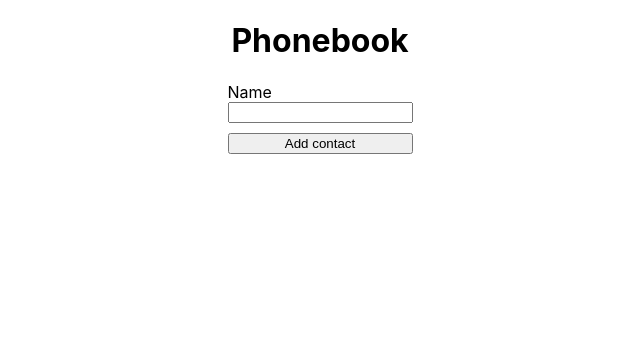
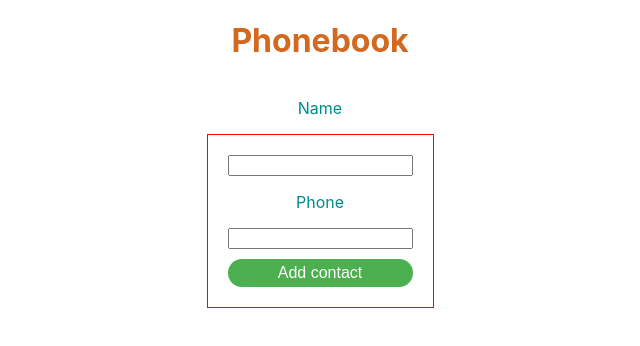
Before and after one commit to Viktor-Pozhydaiev/goit-react-hw-02-phonebook, a React (Create React App) app: page / in a window 1280 px wide. Shown: the top 346 px of the page, without its empty margins (320-960 px from the left). Built offline with nearby package versions, Linux system fonts and the light colour scheme.

Commit message:
add works files

```diff
--- a/package.json
+++ b/package.json
@@ -8,6 +8,7 @@
     "@testing-library/react": "^12.1.4",
     "@testing-library/user-event": "^13.5.0",
     "nanoid": "^4.0.0",
+    "notiflix": "^3.2.5",
     "react": "^18.1.0",
     "react-dom": "^18.1.0",
     "react-scripts": "5.0.1",
--- a/src/components/App.jsx
+++ b/src/components/App.jsx
@@ -4,28 +4,57 @@ import { ContactForm } from './Form/ContactForm';
 import { Filter } from './Filter/Filter';
 import { ContactList } from './ContactList/ContactList';
 import { Section } from './Section/Section';
+import Notiflix from 'notiflix';
 
 export class App extends React.Component {
   state = {
     contacts: [],
     filter: '',
-    name: '',
-    number: '',
   };
-  addUsers = contact => {
+  formSubmit = (name, number) => {
+    const { contacts } = this.state;
+    contacts.find(
+      contact => contact.name.toLocaleLowerCase() === name.toLocaleLowerCase()
+    )
+      ? Notiflix.Notify.failure(`${name} is already  in contacts.`)
+      : this.setState(prevState => ({
+          contacts: [...prevState.contacts, { id: nanoid(), name, number }],
+        }));
+  };
+  onSearch = event => {
+    this.setState({
+      filter: event.currentTarget.value,
+    });
+  };
+  deleteContact = contactId => {
     this.setState(prevState => ({
-      contacts: [...prevState.contacts, { id: nanoid(), contact }],
+      contacts: prevState.contacts.filter(contact => contact.id !== contactId),
     }));
   };
+  filterContacts = () => {
+    const { contacts, filter } = this.state;
+    const normalize = filter.toLowerCase();
+    const sortContacts = contacts.filter(({ name }) =>
+      name.toLowerCase().includes(normalize)
+    );
+    return sortContacts;
+  };
+
   render() {
-    const { contacts } = this.state;
+    const { contacts, filter } = this.state;
     return (
       <Section>
         <h1>Phonebook</h1>
-        <ContactForm onSubmit={this.addUsers} />
-        <Filter />
+        <ContactForm onSubmit={this.formSubmit} resetForm={this.resetForm} />
         {contacts.length > 0 && (
-          <ContactList contacts={contacts} title="Contacts" />
+          <Filter value={filter} onSearch={this.onSearch} />
+        )}
+        {contacts.length > 0 && (
+          <ContactList
+            contacts={this.filterContacts()}
+            onDelete={this.deleteContact}
+            title="Contacts"
+          />
         )}
       </Section>
     );
--- a/src/components/ContactList/Contact.jsx
+++ b/src/components/ContactList/Contact.jsx
@@ -1,3 +1,23 @@
-export const Contact = ({ contact: { contact } }) => {
-  return <li className="contact_item">{contact}</li>;
+import css from '../ContactList/Contact.module.css';
+import PropTypes from 'prop-types';
+
+export const Contact = ({ id, name, number, onDelete }) => {
+  return (
+    <li className={css.contact_item}>
+      {name}: {number}
+      <button
+        className={css.contact_btn}
+        onClick={() => onDelete(id)}
+        type="button"
+      >
+        Delete
+      </button>
+    </li>
+  );
 };
+Contact.propTypes = {
+  id: PropTypes.string.isRequired,
+  name: PropTypes.string.isRequired,
+  number: PropTypes.string.isRequired,
+  onDelete: PropTypes.func.isRequired,
+};
--- /dev/null
+++ b/src/components/ContactList/Contact.module.css
@@ -0,0 +1,11 @@
+.contacts_list {
+  display: flex;
+  flex-direction: column;
+  align-items: center;
+}
+.contact_item {
+  margin: 10px;
+}
+.contact_btn {
+  margin-left: 10px;
+}
--- a/src/components/ContactList/ContactList.jsx
+++ b/src/components/ContactList/ContactList.jsx
@@ -1,12 +1,31 @@
 import { Contact } from './Contact';
+import css from '../ContactList/Contact.module.css';
+import PropTypes from 'prop-types';
 
-export const ContactList = ({ contacts, title }) => {
+export const ContactList = ({ contacts, title, onDelete }) => {
   return (
-    <ul>
+    <ul className={css.contacts_list}>
       <h2>{title}</h2>
-      {contacts.map(contact => (
-        <Contact key={contact.id} contact={contact} />
+      {contacts.map(({ id, name, number }) => (
+        <Contact
+          key={id}
+          id={id}
+          onDelete={onDelete}
+          name={name}
+          number={number}
+        />
       ))}
     </ul>
   );
 };
+ContactList.propTypes = {
+  title: PropTypes.string.isRequired,
+  onDelete: PropTypes.func.isRequired,
+  contacts: PropTypes.arrayOf(
+    PropTypes.exact({
+      id: PropTypes.string.isRequired,
+      name: PropTypes.string.isRequired,
+      number: PropTypes.string.isRequired,
+    })
+  ),
+};
--- a/src/components/Filter/Filter.jsx
+++ b/src/components/Filter/Filter.jsx
@@ -1 +1,14 @@
-export const Filter = () => {};
+import PropTypes from 'prop-types';
+
+export const Filter = ({ value, onSearch }) => {
+  return (
+    <label>
+      <p>Find contacts by name</p>
+      <input type="text" value={value} onChange={onSearch} />
+    </label>
+  );
+};
+Filter.propTypes = {
+  value: PropTypes.string.isRequired,
+  onSearch: PropTypes.func.isRequired,
+};
--- a/src/components/Form/ContactForm.jsx
+++ b/src/components/Form/ContactForm.jsx
@@ -1,20 +1,44 @@
+import { Component } from 'react';
 import css from '../Form/Form.module.css';
+import PropTypes from 'prop-types';
 
-export const ContactForm = ({ onSubmit }) => {
-  const givMeName = event => {
+export class ContactForm extends Component {
+  static propTypes = {
+    onSubmit: PropTypes.func.isRequired,
+  };
+  state = {
+    name: '',
+    number: '',
+  };
+
+  givMeName = event => {
     event.preventDefault();
 
-    onSubmit(event.target.elements.name.value);
+    const { name, number } = event.currentTarget.elements;
+    const { onSubmit } = this.props;
+
+    onSubmit(name.value, number.value);
+    event.target.reset();
   };
+
+  render() {
     return (
       <div>
-      Name
-      <form onSubmit={givMeName} className={css.form_wrapper}>
+        <p className={css.name_form}> Name</p>
+        <form onSubmit={this.givMeName} className={css.form_wrapper}>
           <input
             type="text"
             name="name"
             pattern="^[a-zA-Zа-яА-Я]+(([' -][a-zA-Zа-яА-Я ])?[a-zA-Zа-яА-Я]*)*$"
             title="Name may contain only letters, apostrophe, dash and spaces. For example Adrian, Jacob Mercer, Charles de Batz de Castelmore d'Artagnan"
+            required
+          />
+          <p className={css.phone_form}>Phone</p>
+          <input
+            type="tel"
+            name="number"
+            pattern="\+?\d{1,4}?[-.\s]?\(?\d{1,3}?\)?[-.\s]?\d{1,4}[-.\s]?\d{1,4}[-.\s]?\d{1,9}"
+            title="Phone number must be digits and can contain spaces, dashes, parentheses and can start with +"
             required
           />
           <button className={css.form_btn} type="submit">
@@ -23,4 +47,5 @@ export const ContactForm = ({ onSubmit }) => {
         </form>
       </div>
     );
-};
+  }
+}
--- a/src/components/Form/Form.module.css
+++ b/src/components/Form/Form.module.css
@@ -1,7 +1,15 @@
 .form_wrapper {
   display: flex;
   flex-direction: column;
+  padding: 20px;
+  border: 1px solid red;
 }
 .form_btn {
   margin-top: 10px;
 }
+.name_form {
+  text-align: center;
+}
+.phone_form {
+  text-align: center;
+}
--- a/src/index.css
+++ b/src/index.css
@@ -13,3 +13,22 @@ code {
   font-family: source-code-pro, Menlo, Monaco, Consolas, 'Courier New',
     monospace;
 }
+ul,
+li {
+  list-style: none;
+}
+button {
+  background-color: #4caf50; /* Green */
+  border: none;
+  border-radius: 15px;
+  color: white;
+  padding: 5px 15px;
+  font-size: 16px;
+}
+h1,
+h2 {
+  color: chocolate;
+}
+p {
+  color: darkcyan;
+}
```
Also changed, not shown: 1 other file (tests, documents, lock files or other folders). Lines whose indentation alone changed are shown as unchanged.
